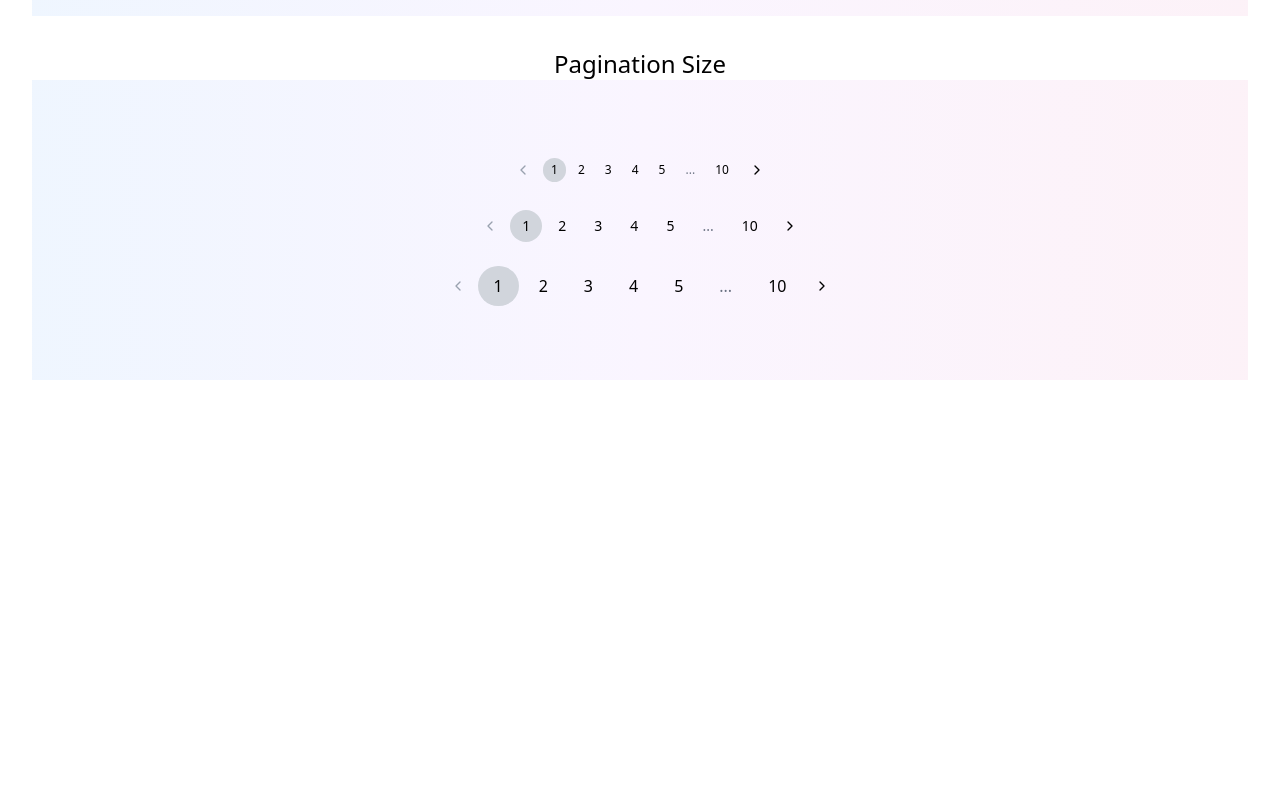
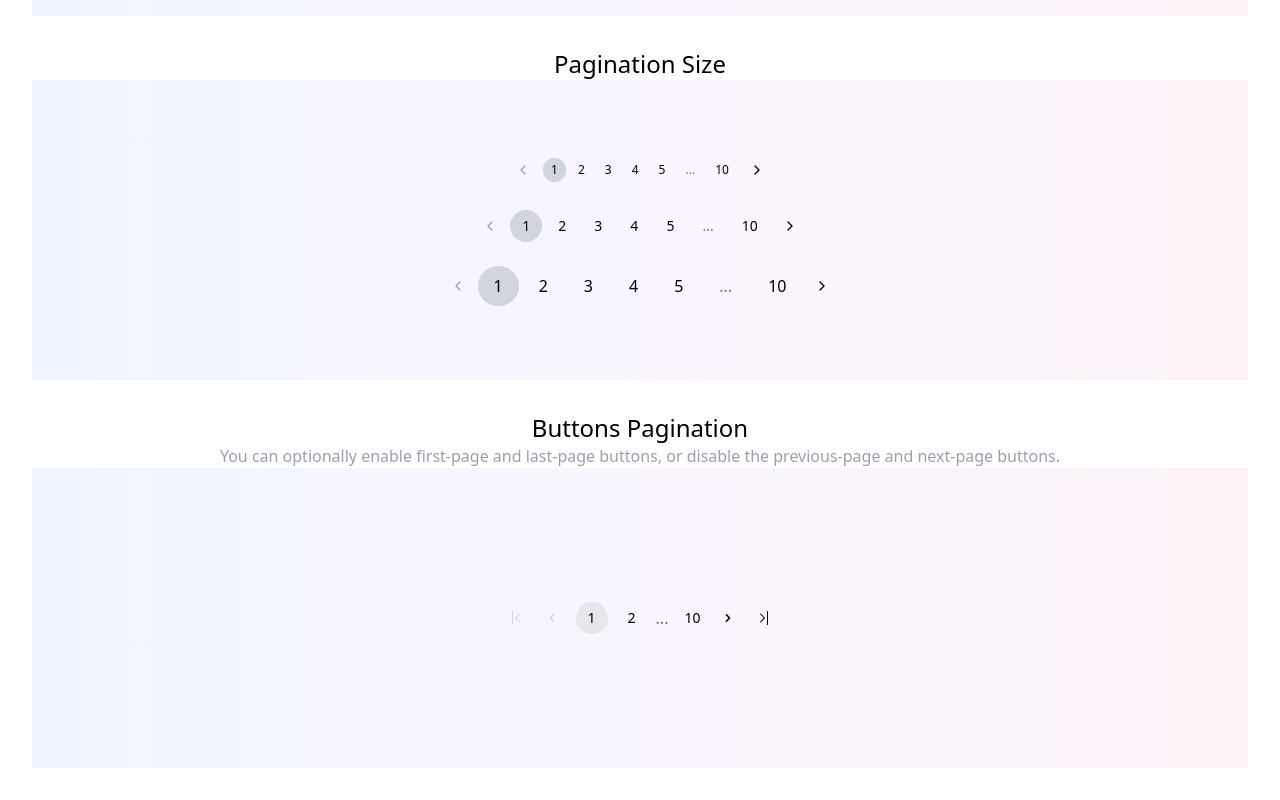
Before and after one commit to SanjanaSahani/ReusableComponents-ReactJS, a React (Vite) app in the folder pagination/: page / in a window 1280 px wide. Shown: the part 1132-1932 px from the top of the page. Before the commit the page ends 1544 px from the top, so only its background shows below. Built offline with nearby package versions, Linux system fonts and the light colour scheme.

Commit message:
pagination

```diff
--- a/pagination/src/App.jsx
+++ b/pagination/src/App.jsx
@@ -6,6 +6,7 @@ import BasicPagination from './component/BasicPagination'
 import OutlinedPagination from './component/OutlinedPagination'
 import RoundedPagination from './component/RoundedPagination'
 import PaginationSize from './component/PaginationSize'
+import ButtonPagination from './component/ButtonPagination'
 
 function App() {
   const [count, setCount] = useState(0)
@@ -35,6 +36,12 @@ function App() {
           <PaginationSize/>
         </div>
 
+        <div className='m-8'>
+          <h1 className='text-center text-2xl'>Buttons Pagination</h1>
+          <p className='text-center text-gray-400'>You can optionally enable first-page and last-page buttons, or disable the previous-page and next-page buttons.</p>
+          <ButtonPagination/>
+        </div>
+
 
 
     </>
--- /dev/null
+++ b/pagination/src/component/ButtonPagination.jsx
@@ -0,0 +1,125 @@
+import React, { useState } from 'react';
+import {
+  BsChevronBarLeft,
+  BsChevronBarRight,
+} from 'react-icons/bs';
+import {
+  HiChevronLeft,
+  HiChevronRight,
+} from 'react-icons/hi';
+
+const ButtonPagination = () => {
+  const totalPages = 10;
+  const [currentPage, setCurrentPage] = useState(1);
+
+  const goToPage = (page) => {
+    if (page >= 1 && page <= totalPages) {
+      setCurrentPage(page);
+    }
+  };
+
+  const renderPageNumbers = () => {
+    const pages = [];
+
+    if (totalPages <= 7) {
+      for (let i = 1; i <= totalPages; i++) {
+        pages.push(i);
+      }
+    } else {
+      pages.push(1);
+
+      if (currentPage > 4) pages.push('left-dots');
+
+      const start = Math.max(2, currentPage - 1);
+      const end = Math.min(totalPages - 1, currentPage + 1);
+
+      for (let i = start; i <= end; i++) {
+        pages.push(i);
+      }
+
+      if (currentPage < totalPages - 3) pages.push('right-dots');
+
+      pages.push(totalPages);
+    }
+
+   return pages.map((page, index) => {
+  if (page === 'left-dots' || page === 'right-dots') {
+    return (
+      <span key={`dots-${index}`} className="mx-1 text-gray-500 select-none">
+        ...
+      </span>
+    );
+  }
+
+  return (
+    <button
+      key={`page-${page}-${index}`}
+      onClick={() => goToPage(page)}
+      className={`w-8 h-8 mx-1 rounded-full text-sm font-medium ${
+        currentPage === page
+          ? 'bg-gray-200 text-black'
+          : 'hover:bg-gray-100 text-black'
+      }`}
+    >
+      {page}
+    </button>
+  );
+});
+
+  };
+
+  return (
+     <div className="min-h-[300px] bg-gradient-to-r from-blue-50 via-purple-50 to-pink-50 flex flex-wrap gap-6 items-center justify-center p-8 cursor-pointer">
+      <div className="flex justify-center items-center space-x-1">
+        {/* First Page */}
+        <button
+          onClick={() => goToPage(1)}
+          disabled={currentPage === 1}
+          className={`w-8 h-8 flex items-center justify-center rounded ${
+            currentPage === 1 ? 'text-gray-300' : 'hover:bg-gray-100'
+          }`}
+        >
+          <BsChevronBarLeft className="w-4 h-4" />
+        </button>
+
+        {/* Previous */}
+        <button
+          onClick={() => goToPage(currentPage - 1)}
+          disabled={currentPage === 1}
+          className={`w-8 h-8 flex items-center justify-center rounded ${
+            currentPage === 1 ? 'text-gray-300' : 'hover:bg-gray-100'
+          }`}
+        >
+          <HiChevronLeft className="w-4 h-4" />
+        </button>
+
+        {/* Page Numbers */}
+        {renderPageNumbers()}
+
+        {/* Next */}
+        <button
+          onClick={() => goToPage(currentPage + 1)}
+          disabled={currentPage === totalPages}
+          className={`w-8 h-8 flex items-center justify-center rounded ${
+            currentPage === totalPages ? 'text-gray-300' : 'hover:bg-gray-100'
+          }`}
+        >
+          <HiChevronRight className="w-4 h-4" />
+        </button>
+
+        {/* Last Page */}
+        <button
+          onClick={() => goToPage(totalPages)}
+          disabled={currentPage === totalPages}
+          className={`w-8 h-8 flex items-center justify-center rounded ${
+            currentPage === totalPages ? 'text-gray-300' : 'hover:bg-gray-100'
+          }`}
+        >
+          <BsChevronBarRight className="w-4 h-4" />
+        </button>
+      </div>
+    </div>
+  );
+};
+
+export default ButtonPagination;
```
